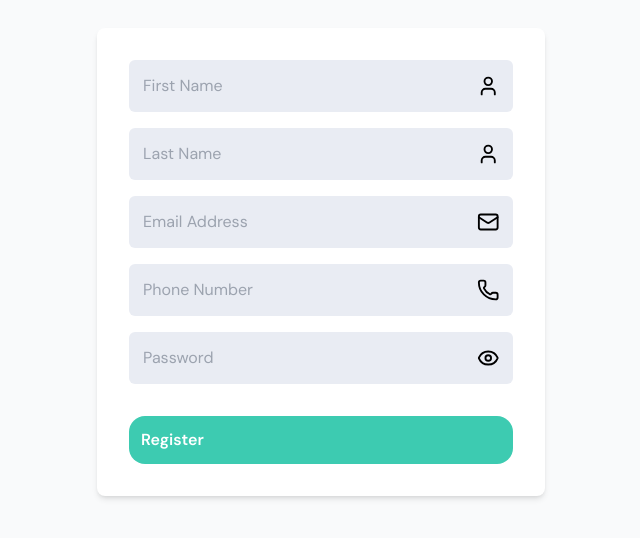
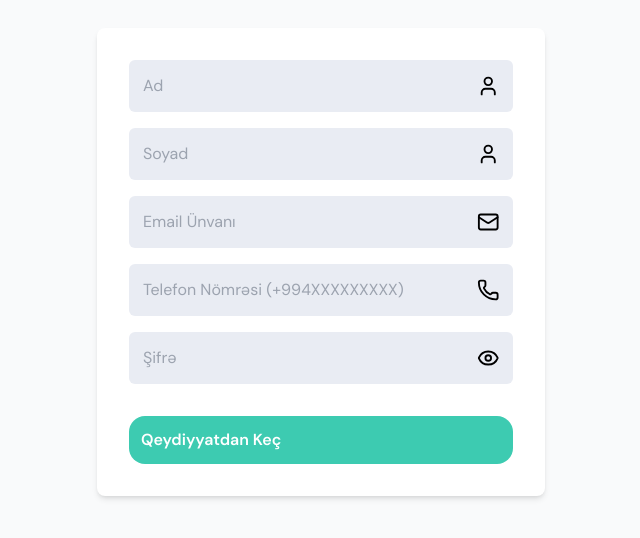
Before and after one commit to Reshad-Ismayilov/OnlaynDers.az, a Next.js app: page /register in a window 1280 px wide. Shown: the part 138-676 px from the top of the page, without its empty margins (319-959 px from the left). Built offline with nearby package versions, Linux system fonts and the light colour scheme.

Commit message:
register validation is ready

```diff
--- a/pages/register/index.jsx
+++ b/pages/register/index.jsx
@@ -28,6 +28,10 @@ export default function RegisterPage() {
 
   const isValidEmail = (email) => /^[^\s@]+@[^\s@]+\.[^\s@]+$/.test(email);
 
+  // Azərbaycan telefon nömrəsi validasiyası
+  const isValidAzerbaijanPhoneNumber = (number) => /^\+994\d{9}$/.test(number);
+
+
   const handleSubmit = async (e) => {
     e.preventDefault();
     let valid = true;
@@ -40,33 +44,36 @@ export default function RegisterPage() {
     };
 
     if (!email) {
-      newErrors.email = "Email is required!";
+      newErrors.email = "Email tələb olunur!";
       valid = false;
     } else if (!isValidEmail(email)) {
-      newErrors.email = "Invalid email format!";
+      newErrors.email = "Yanlış email formatı!";
       valid = false;
     }
 
     if (!firstName) {
-      newErrors.firstName = "First name is required!";
+      newErrors.firstName = "Ad tələb olunur!";
       valid = false;
     }
 
     if (!lastName) {
-      newErrors.lastName = "Last name is required!";
+      newErrors.lastName = "Soyad tələb olunur!";
       valid = false;
     }
 
     if (!phoneNumber) {
-      newErrors.phoneNumber = "Phone number is required!";
+      newErrors.phoneNumber = "Telefon nömrəsi tələb olunur!";
       valid = false;
+    } else if (!isValidAzerbaijanPhoneNumber(phoneNumber)) { // Yeni validasiya əlavəsi
+        newErrors.phoneNumber = "Telefon nömrəsi +994XXXXXXXXX formatında olmalıdır!";
+        valid = false;
     }
 
     if (!password) {
-      newErrors.password = "Password is required!";
+      newErrors.password = "Şifrə tələb olunur!";
       valid = false;
     } else if (password.length < 6) {
-      newErrors.password = "Password must be at least 6 characters!";
+      newErrors.password = "Şifrə ən azı 6 simvol olmalıdır!";
       valid = false;
     }
 
@@ -90,21 +97,19 @@ export default function RegisterPage() {
         });
 
         if (response.status === 200 || response.status === 201) {
-          // Qeydiyyat uğurludur mesajı göstər
           Swal.fire({
             title: "Qeydiyyat uğurludur!",
             text: "Tezliklə sizin mobil nömrənizlə əlaqə saxlanacaq.",
             icon: "success",
             confirmButtonText: "OK",
           }).then(() => {
-            // İstəsən burda login səhifəsinə yönləndirə bilərsən:
-            router.push("/"); // əsas səhifəyə yönləndir
+            router.push("/");
           });
         } else {
-          throw new Error("Registration failed");
+          throw new Error("Qeydiyyat alınmadı.");
         }
       } catch (error) {
-        console.error("Registration error:", error);
+        console.error("Qeydiyyat xətası:", error);
         setMessage("Qeydiyyat zamanı xəta baş verdi.");
       }
     }
@@ -113,14 +118,12 @@ export default function RegisterPage() {
   return (
     <div className={`${DMSans.className} flex flex-col items-center justify-center min-h-screen bg-gray-50 p-4`}>
       <div className="bg-white p-8 rounded-lg shadow-md max-w-md w-full">
-
-
         <form onSubmit={handleSubmit} className="flex flex-col gap-4">
-          {/* First Name */}
+          {/* Ad */}
           <div className={`p-3 flex justify-between rounded-md border-2 bg-[#E9ECF3] ${errors.firstName ? "border-red-500" : "border-transparent"}`}>
             <input
               type="text"
-              placeholder="First Name"
+              placeholder="Ad"
               value={firstName}
               onChange={(e) => setFirstName(e.target.value)}
               className="bg-[#E9ECF3] outline-none w-full"
@@ -129,11 +132,11 @@ export default function RegisterPage() {
           </div>
           {errors.firstName && <p className="text-red-500 text-sm">{errors.firstName}</p>}
 
-          {/* Last Name */}
+          {/* Soyad */}
           <div className={`p-3 flex justify-between rounded-md border-2 bg-[#E9ECF3] ${errors.lastName ? "border-red-500" : "border-transparent"}`}>
             <input
               type="text"
-              placeholder="Last Name"
+              placeholder="Soyad"
               value={lastName}
               onChange={(e) => setLastName(e.target.value)}
               className="bg-[#E9ECF3] outline-none w-full"
@@ -146,7 +149,7 @@ export default function RegisterPage() {
           <div className={`p-3 flex justify-between rounded-md border-2 bg-[#E9ECF3] ${errors.email ? "border-red-500" : "border-transparent"}`}>
             <input
               type="email"
-              placeholder="Email Address"
+              placeholder="Email Ünvanı"
               value={email}
               onChange={(e) => setEmail(e.target.value)}
               className="bg-[#E9ECF3] outline-none w-full"
@@ -155,11 +158,11 @@ export default function RegisterPage() {
           </div>
           {errors.email && <p className="text-red-500 text-sm">{errors.email}</p>}
 
-          {/* Phone Number */}
+          {/* Telefon Nömrəsi */}
           <div className={`p-3 flex justify-between rounded-md border-2 bg-[#E9ECF3] ${errors.phoneNumber ? "border-red-500" : "border-transparent"}`}>
             <input
               type="text"
-              placeholder="Phone Number"
+              placeholder="Telefon Nömrəsi (+994XXXXXXXXX)"
               value={phoneNumber}
               onChange={(e) => setPhoneNumber(e.target.value)}
               className="bg-[#E9ECF3] outline-none w-full"
@@ -168,11 +171,11 @@ export default function RegisterPage() {
           </div>
           {errors.phoneNumber && <p className="text-red-500 text-sm">{errors.phoneNumber}</p>}
 
-          {/* Password */}
+          {/* Şifrə */}
           <div className={`p-3 flex justify-between rounded-md border-2 bg-[#E9ECF3] ${errors.password ? "border-red-500" : "border-transparent"}`}>
             <input
               type={showPwd ? "text" : "password"}
-              placeholder="Password"
+              placeholder="Şifrə"
               value={password}
               onChange={(e) => setPassword(e.target.value)}
               className="bg-[#E9ECF3] outline-none w-full"
@@ -186,7 +189,7 @@ export default function RegisterPage() {
           {errors.password && <p className="text-red-500 text-sm">{errors.password}</p>}
 
           <button type="submit" className="bg-[#3DCBB1] text-white p-3 rounded-2xl mt-4 font-semibold hover:bg-[#35b2a4] transition">
-            Register
+            Qeydiyyatdan Keç
           </button>
 
           {message && <p className="text-center text-red-600 mt-2">{message}</p>}
```
